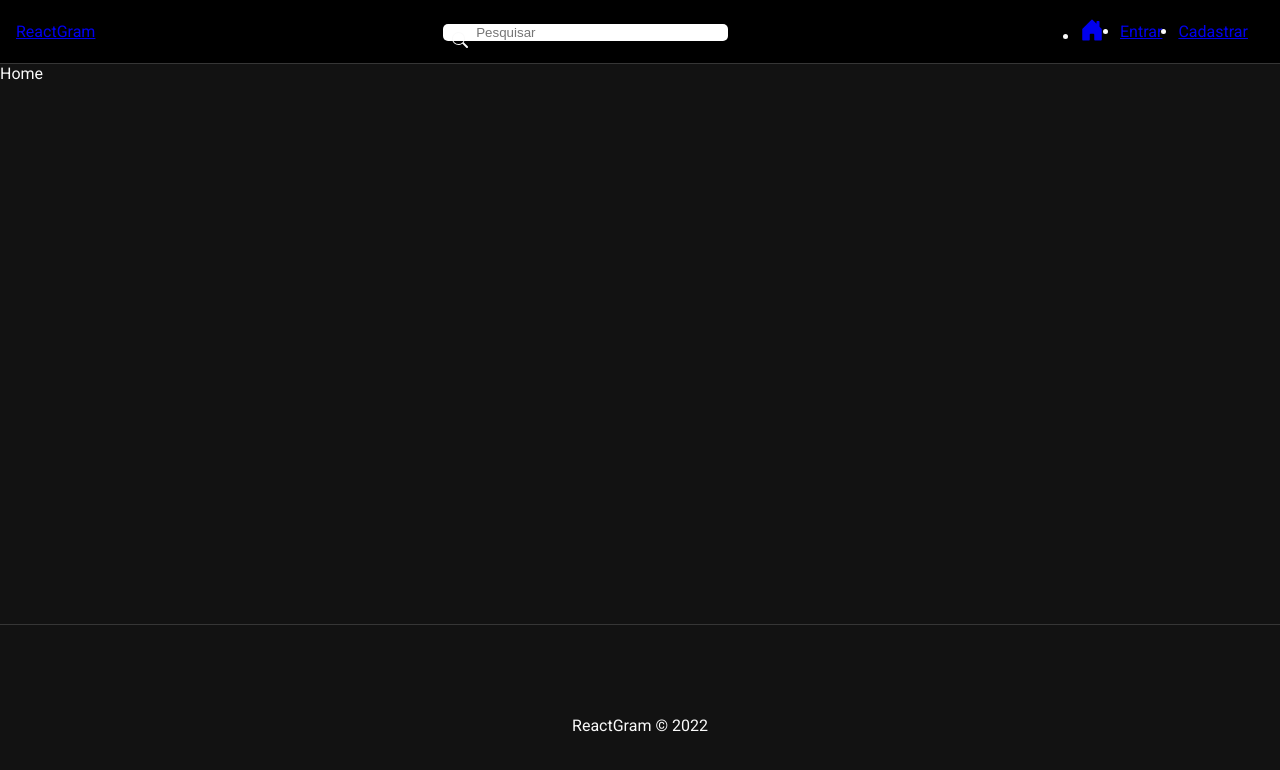
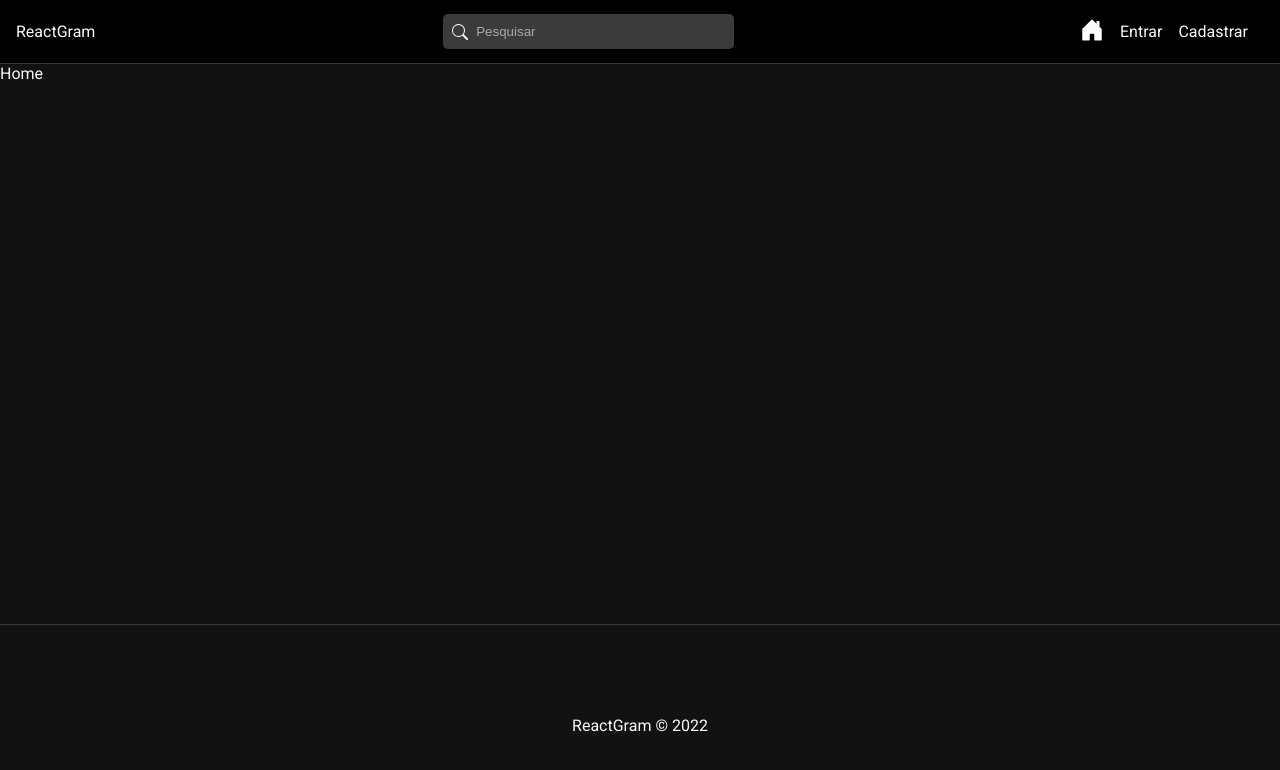
Before and after one commit to luizAlbuquerque0/ReactGram, a React (Create React App) app in the folder frontend/: page / in a window 1280 px wide. Shown: the top 770 px of the page. Built offline with nearby package versions, Linux system fonts and the light colour scheme.

Commit message:
Css global

```diff
--- a/frontend/src/index.css
+++ b/frontend/src/index.css
@@ -6,3 +6,84 @@ body {
   background-color: #121212;
   color: #fafafa;
 }
+
+a {
+  color: #fafafa;
+  text-decoration: none;
+}
+
+.active {
+  font-weight: bold;
+}
+
+ul {
+  list-style: none;
+}
+
+form {
+  display: flex;
+  flex-direction: column;
+}
+
+label {
+  display: flex;
+  flex-direction: column;
+  text-align: left;
+}
+
+label span {
+  font-weight: bold;
+  margin-bottom: 0.5em;
+  color: #aaaa;
+  font-size: 0.7em;
+}
+
+input {
+  background-color: #3b3b3b;
+  color: #aaa;
+  border: 1px solid #555;
+  border-radius: 2px;
+  padding: 10px 8px;
+  outline: none;
+  margin-bottom: 0.6em;
+}
+
+input::placeholder {
+  color: #aaa;
+}
+
+.btn,
+button,
+input[type="submit"] {
+  background-color: #0094fc;
+  color: #fff;
+  border: none;
+  border-radius: 4px;
+  padding: 10px 8px;
+  font-weight: bold;
+  cursor: pointer;
+  opacity: 0.8;
+  font-size: 1em;
+}
+
+input[type="submit"] {
+  margin-top: 1em;
+}
+
+input:disabled {
+  cursor: not-allowed;
+  background-color: #000;
+}
+
+button:hover,
+input[type="submit"]:hover {
+  opacity: 1;
+}
+
+.cancel-btn {
+  background-color: #ccc;
+}
+
+.hide {
+  display: none;
+}
```
